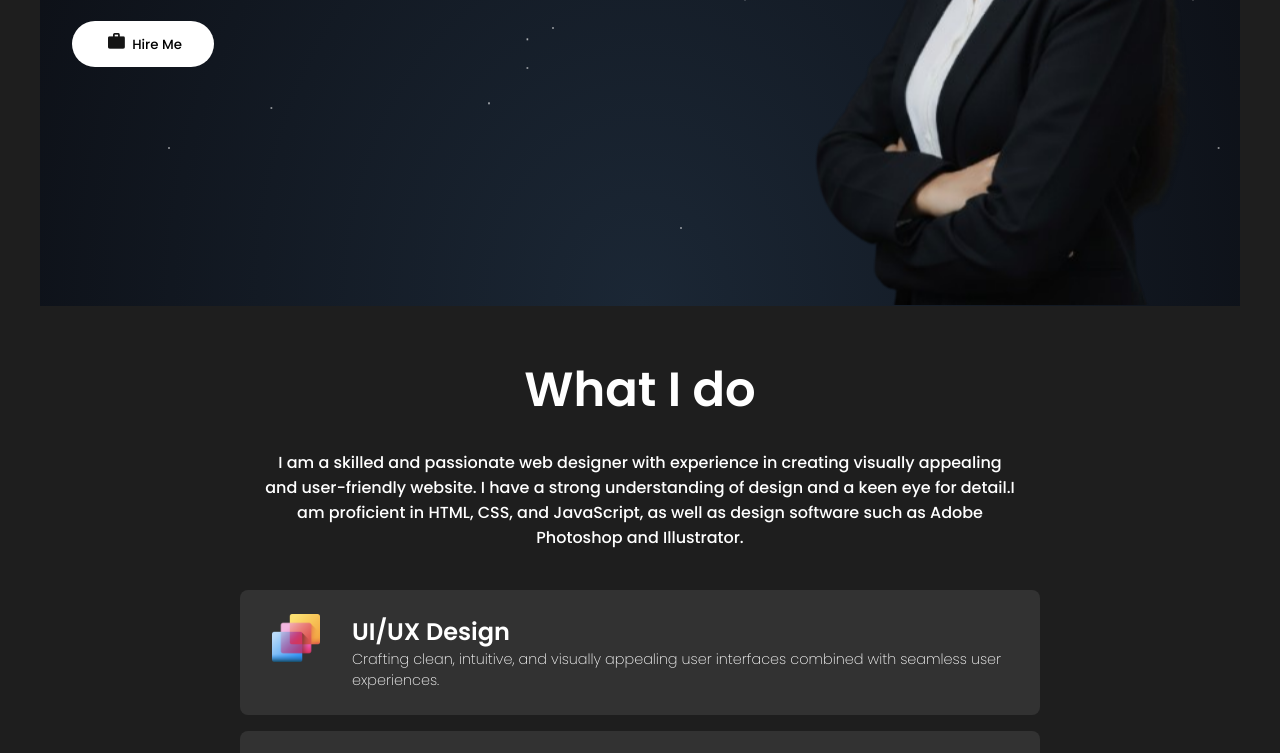
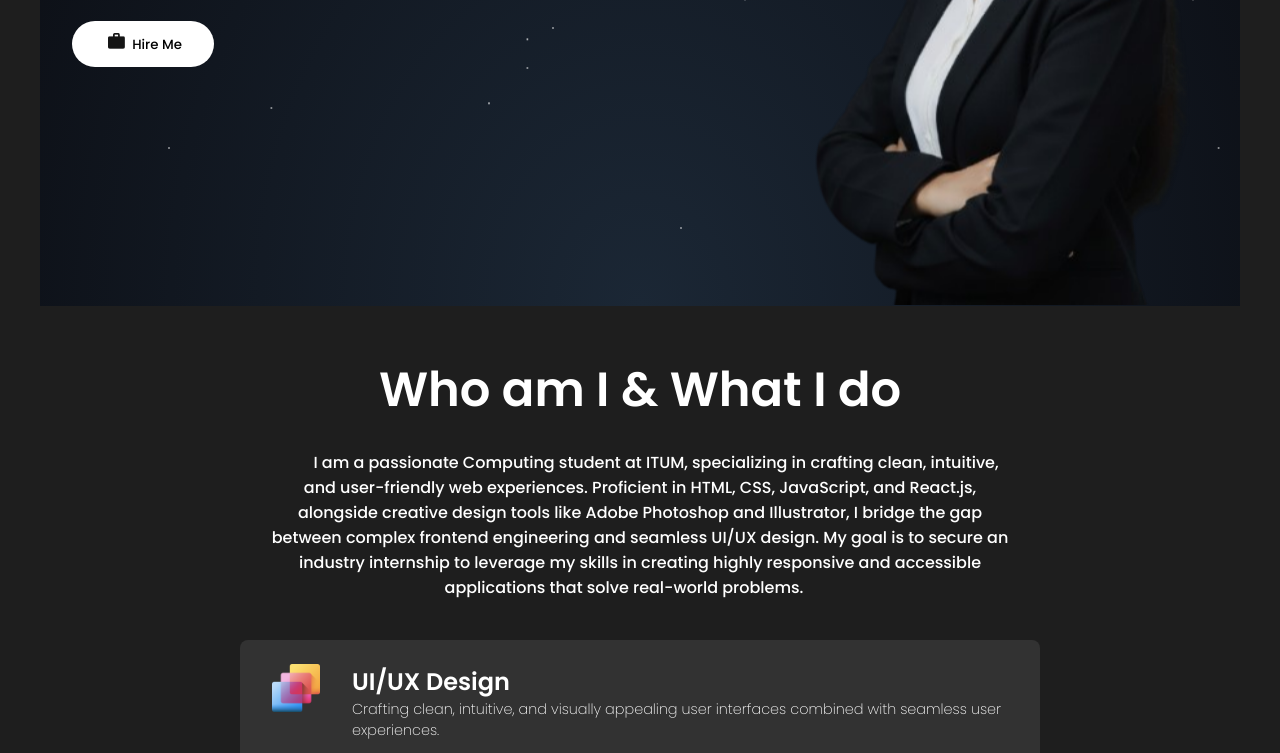
Before and after one commit to PamodyaNethmi/Portfolio, a React (Create React App) app: page / in a window 1280 px wide. Shown: the part 510-1263 px from the top of the page. Built offline with nearby package versions, Linux system fonts and the light colour scheme.

Commit message:
Add skills, works, footer components and update styles

```diff
--- a/src/components/Skills/skills.js
+++ b/src/components/Skills/skills.js
@@ -7,8 +7,9 @@ import AppDesign from '../../assets/app-design.png';
 const Skills = () => {
     return (
         <section id='skills'>
-            <span className="skillTitle">What I do</span>
-            <span className="skillDesc">I am a skilled and passionate web designer with experience in creating visually appealing and user-friendly website. I have a strong understanding of design and a keen eye for detail.I am proficient in HTML, CSS, and JavaScript, as well as design software such as Adobe Photoshop and Illustrator.</span>
+            <span className="skillTitle">Who am I & What I do</span>
+            <span className="skillDesc"><span className="skillDesc">I am a passionate Computing student at ITUM, specializing in crafting clean, intuitive, and user-friendly web experiences. Proficient in HTML, CSS, JavaScript, and React.js, alongside creative design tools like Adobe Photoshop and Illustrator, I bridge the gap between complex frontend engineering and seamless UI/UX design. My goal is to secure an industry internship to leverage my skills in creating highly responsive and accessible applications that solve real-world problems.</span>
+            </span>
             <div className="skillBars">
                 <div className="skillBar">
                     <img src={UIDesign} alt="UIDesign" className="skillBarImg" />
```
